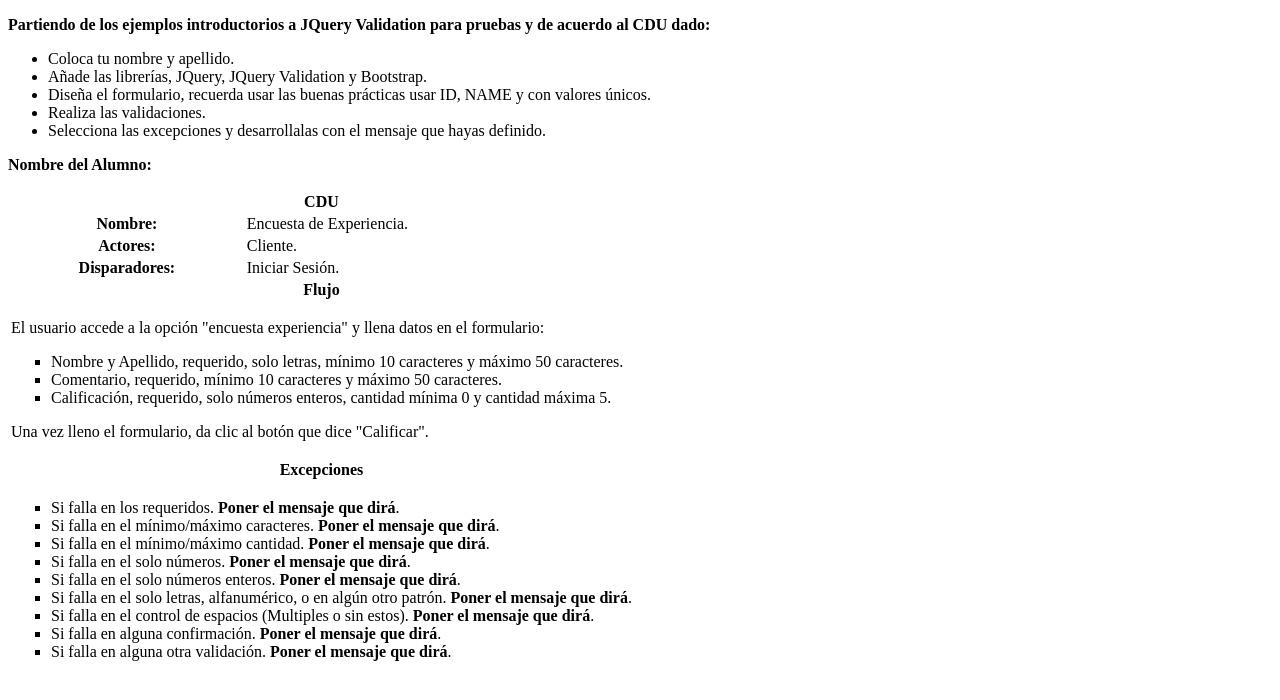
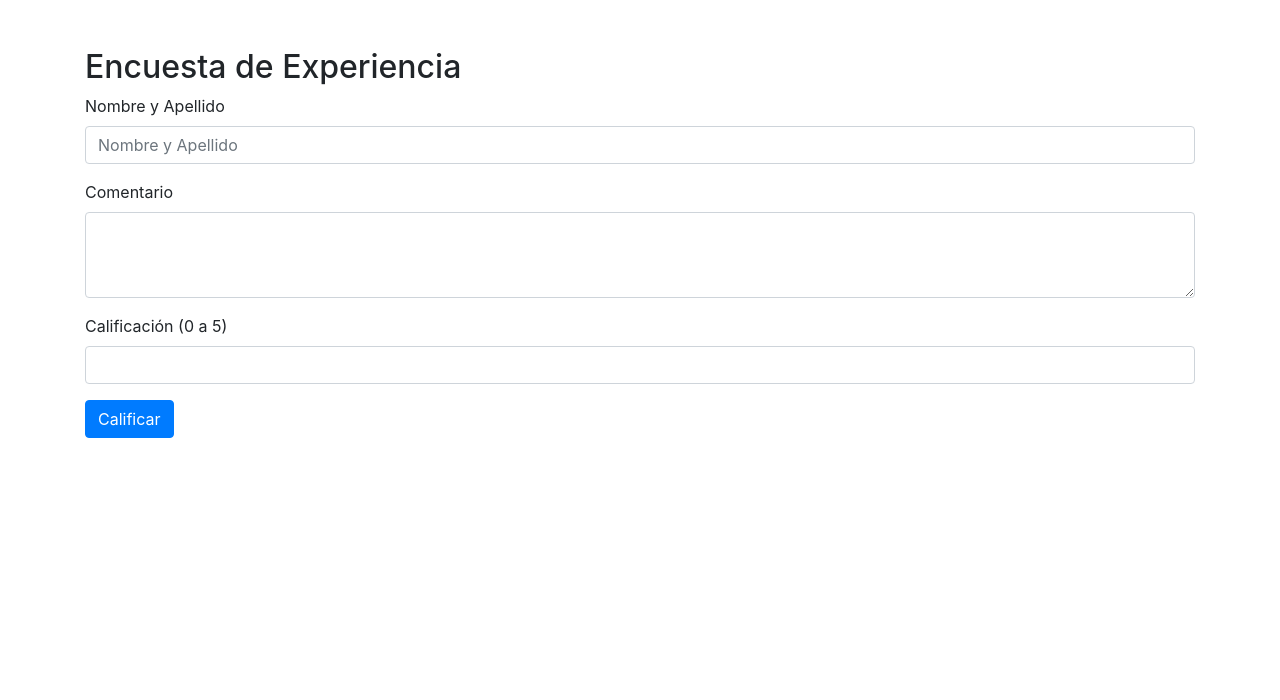
Before and after one commit to EdmundoVazquez-023/flask7b, a Flask app: page / in a window 1280 px wide. Shown: the top 700 px of the page. Run offline with Flask 3, Linux system fonts and the light colour scheme; some libraries are stand-ins or nearby versions.

Commit message:
Update app.html

```diff
--- a/templates/app.html
+++ b/templates/app.html
@@ -3,74 +3,91 @@
 <head>
     <meta charset="UTF-8">
     <meta name="viewport" content="width=device-width, initial-scale=1.0">
-
     <title>Encuesta de Experiencia</title>
+    <!-- Bootstrap CSS -->
+    <link href="https://stackpath.bootstrapcdn.com/bootstrap/4.5.2/css/bootstrap.min.css" rel="stylesheet">
+    <!-- jQuery -->
+    <script src="https://code.jquery.com/jquery-3.5.1.min.js"></script>
+    <!-- jQuery Validation -->
+    <script src="https://cdn.jsdelivr.net/jquery.validation/1.19.2/jquery.validate.min.js"></script>
+    <style>
+        .error {
+            color: red;
+        }
+    </style>
 </head>
 <body>
-    <p><b>Partiendo de los ejemplos introductorios a JQuery Validation para pruebas y de acuerdo al CDU dado:</b></p>
-    <ul>
-        <li>Coloca tu nombre y apellido.</li>
-        <li>Añade las librerías, JQuery, JQuery Validation y Bootstrap.</li>
-        <li>Diseña el formulario, recuerda usar las buenas prácticas usar ID, NAME y con valores únicos.</li>
-        <li>Realiza las validaciones.</li>
-        <li>Selecciona las excepciones y desarrollalas con el mensaje que hayas definido.</li>
-    </ul>
-    <p><b>Nombre del Alumno: </b></p>
-    <!-- table index 1 -->
-    <table class="table table-sm">
-        <thead>
-            <tr>
-                <th colspan="2">
-                    CDU
-                </th>
-            </tr>
-        </thead>
-        <tbody>
-            <tr>
-                <th>Nombre:</th>
-                <td>Encuesta de Experiencia.</td>
-            </tr>
-            <tr>
-                <th>Actores:</th>
-                <td>Cliente.</td>
-            </tr>
-            <tr>
-                <th>Disparadores:</th>
-                <td>Iniciar Sesión.</td>
-            </tr>
-            <tr>
-                <th colspan="2">Flujo</th>
-            </tr>
-            <tr>
-                <td colspan="2">
-                    <p>El usuario accede a la opción "encuesta experiencia" y llena datos en el formulario:</p>
-                    <ul type="square">
-                        <li>Nombre y Apellido, requerido, solo letras, mínimo 10 caracteres y máximo 50 caracteres.</li>
-                        <li>Comentario, requerido, mínimo 10 caracteres y máximo 50 caracteres.</li>
-                        <li>Calificación, requerido, solo números enteros, cantidad mínima 0 y cantidad máxima 5.</li>
-                    </ul>
-                    <p>Una vez lleno el formulario, da clic al botón que dice "Calificar".</p>
-                </td>
-            </tr>
-            <tr>
-                <th colspan="2">Excepciones</th>
-            </tr>
-            <tr>
-                <td colspan="2">
-                    <ul type="square">
-                        <li>Si falla en los requeridos. <b>Poner el mensaje que dirá</b>.</li>
-                        <li>Si falla en el mínimo/máximo caracteres. <b>Poner el mensaje que dirá</b>.</li>
-                        <li>Si falla en el mínimo/máximo cantidad. <b>Poner el mensaje que dirá</b>.</li>
-                        <li>Si falla en el solo números. <b>Poner el mensaje que dirá</b>.</li>
-                        <li>Si falla en el solo números enteros. <b>Poner el mensaje que dirá</b>.</li>
-                        <li>Si falla en el solo letras, alfanumérico, o en algún otro patrón. <b>Poner el mensaje que dirá</b>.</li>
-                        <li>Si falla en el control de espacios (Multiples o sin estos). <b>Poner el mensaje que dirá</b>.</li>
-                        <li>Si falla en alguna confirmación. <b>Poner el mensaje que dirá</b>.</li>
-                        <li>Si falla en alguna otra validación. <b>Poner el mensaje que dirá</b>.</li>
-                    </ul>
-                </td>
-            </tr>
-        </tbody>
-    </table>
+    <div class="container mt-5">
+        <h2>Encuesta de Experiencia</h2>
+        <form id="experienceForm">
+            <div class="form-group">
+                <label for="name">Nombre y Apellido</label>
+                <input type="text" class="form-control" id="name" name="name" placeholder="Nombre y Apellido" required>
+            </div>
+            <div class="form-group">
+                <label for="comment">Comentario</label>
+                <textarea class="form-control" id="comment" name="comment" rows="3" required></textarea>
+            </div>
+            <div class="form-group">
+                <label for="rating">Calificación (0 a 5)</label>
+                <input type="number" class="form-control" id="rating" name="rating" min="0" max="5" required>
+            </div>
+            <button type="submit" class="btn btn-primary">Calificar</button>
+        </form>
+    </div>
+
+    <script>
+        $(document).ready(function () {
+            // Validaciones con JQuery Validation
+            $("#experienceForm").validate({
+                rules: {
+                    name: {
+                        required: true,
+                        minlength: 10,
+                        maxlength: 50,
+                        lettersonly: true // Solo letras
+                    },
+                    comment: {
+                        required: true,
+                        minlength: 10,
+                        maxlength: 50
+                    },
+                    rating: {
+                        required: true,
+                        number: true,
+                        min: 0,
+                        max: 5
+                    }
+                },
+                messages: {
+                    name: {
+                        required: "Por favor, ingresa tu nombre y apellido.",
+                        minlength: "Debe contener al menos 10 caracteres.",
+                        maxlength: "Debe contener como máximo 50 caracteres.",
+                        lettersonly: "Solo se permiten letras."
+                    },
+                    comment: {
+                        required: "Por favor, ingresa un comentario.",
+                        minlength: "El comentario debe tener al menos 10 caracteres.",
+                        maxlength: "El comentario debe tener máximo 50 caracteres."
+                    },
+                    rating: {
+                        required: "Por favor, ingresa una calificación.",
+                        number: "La calificación debe ser un número.",
+                        min: "La calificación mínima es 0.",
+                        max: "La calificación máxima es 5."
+                    }
+                }
+            });
+
+            // Agregar método para validar solo letras
+            jQuery.validator.addMethod("lettersonly", function(value, element) {
+                return this.optional(element) || /^[a-zA-Z\s]+$/.test(value);
+            }, "Solo se permiten letras.");
+        });
+    </script>
+
+    <!-- Bootstrap JS -->
+    <script src="https://stackpath.bootstrapcdn.com/bootstrap/4.5.2/js/bootstrap.min.js"></script>
 </body>
 </html>
```
